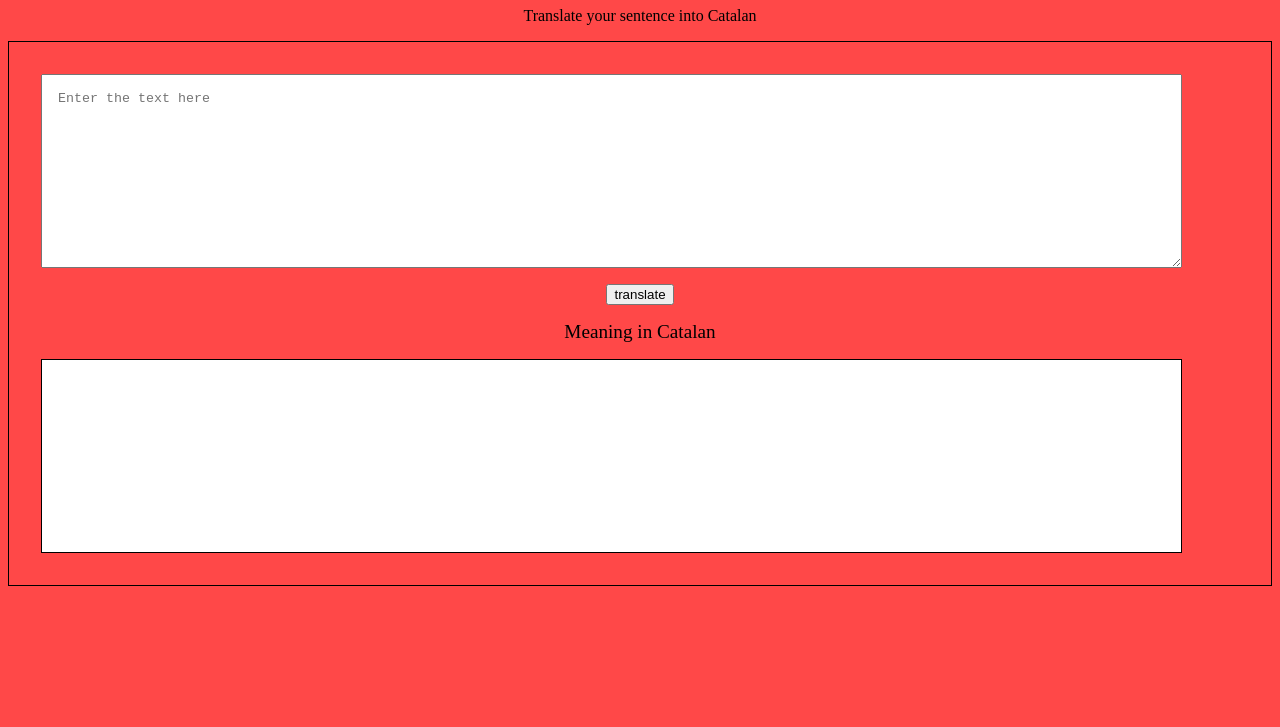
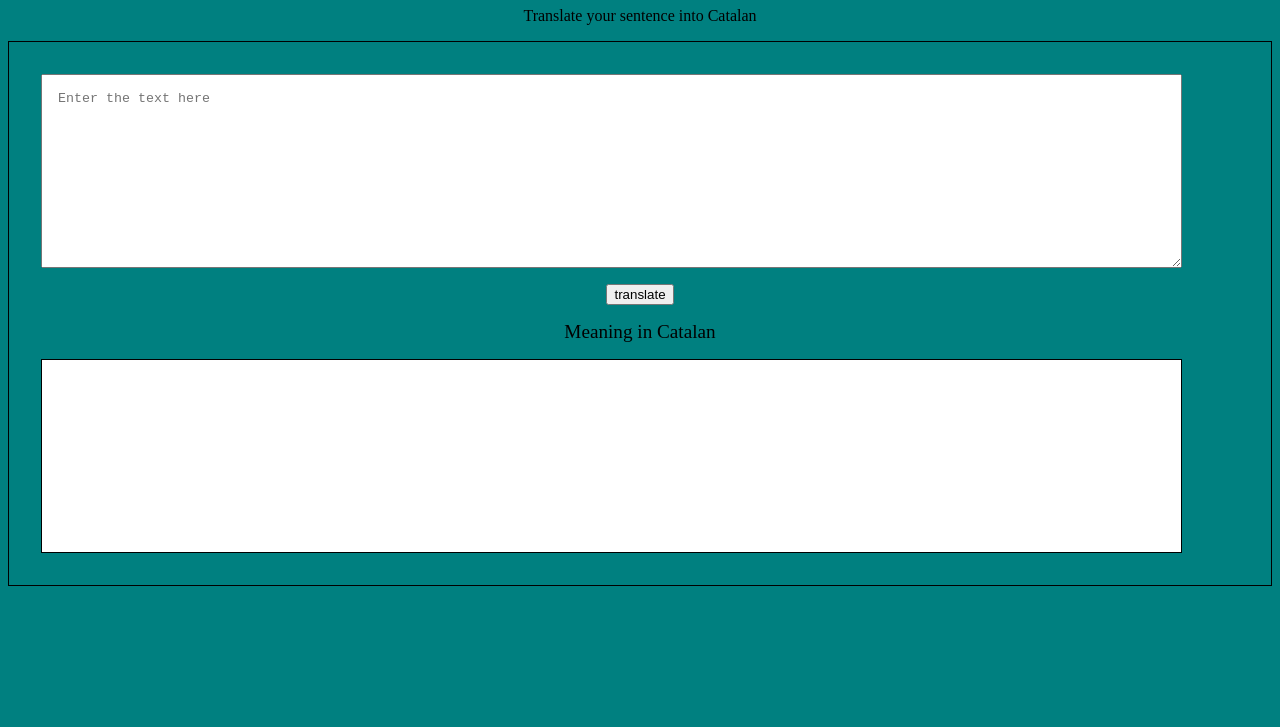
Before and after one commit to abhijitdotsharma/viva-cataluniya, a plain HTML site: page index.html in a window 1280 px wide. Shown: the part 73-800 px from the top of the page. Drawn offline with Linux system fonts and the light colour scheme.

Commit message:
style - changed bg color

```diff
--- a/app.css
+++ b/app.css
@@ -1,5 +1,5 @@
 body{
-    background-color: #FF4848;
+    background-color: teal;
     text-align: center;
 }
 
```
